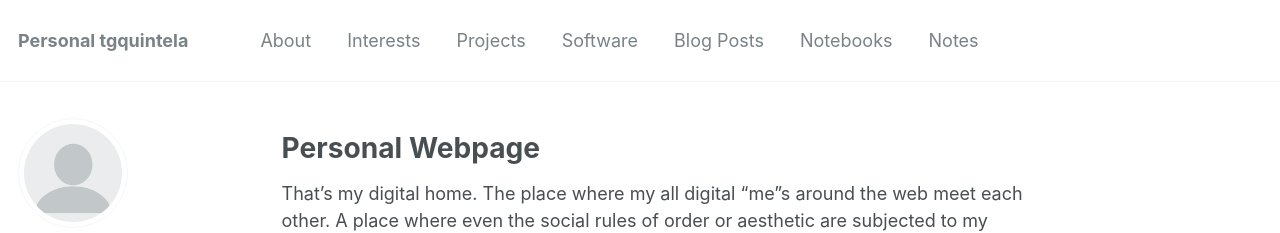
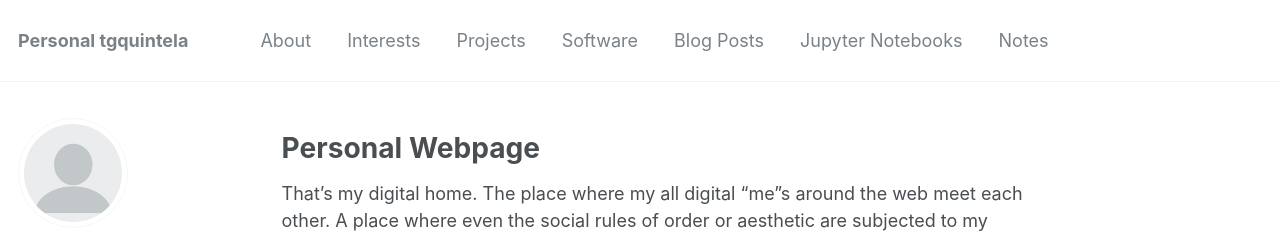
Before and after one commit to tgquintela/tgquintela.github.io, a Jekyll site: the page built from _pages/main.md, in a window 1280 px wide and 900 px high. Shown: the top 233 px of the window. Built offline with Jekyll 4.4.1, drawn with Linux system fonts in a browser that asks for light colours; a script that is not in the unit is left out.

Commit message:
Change navigator header.

```diff
--- a/_data/navigation.yml
+++ b/_data/navigation.yml
@@ -31,7 +31,7 @@ main:
     active: False
     right: False
 
-  - title: "Notebooks"
+  - title: "Jupyter Notebooks"
     url: /notebooks/
     active: False
     right: False
```
